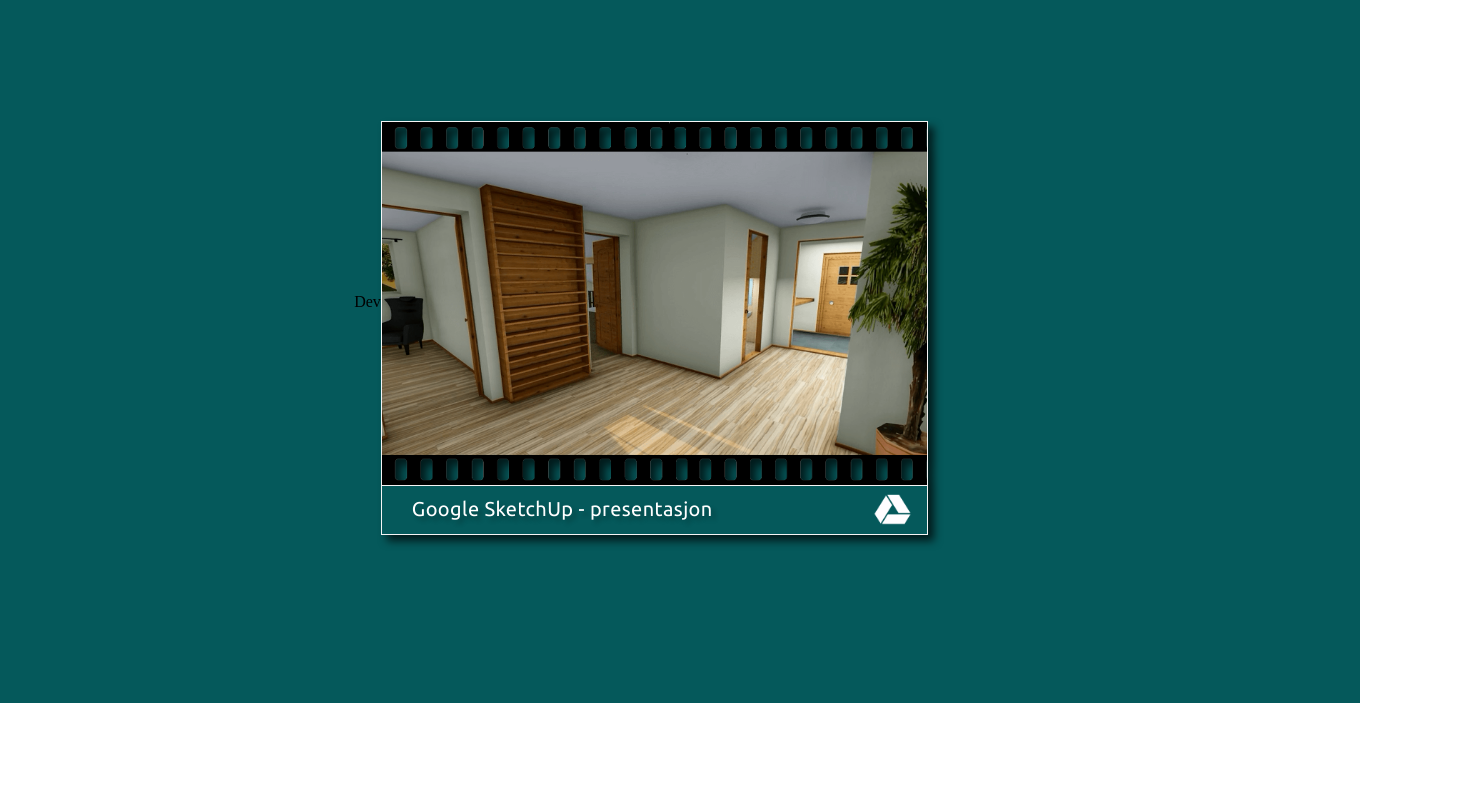
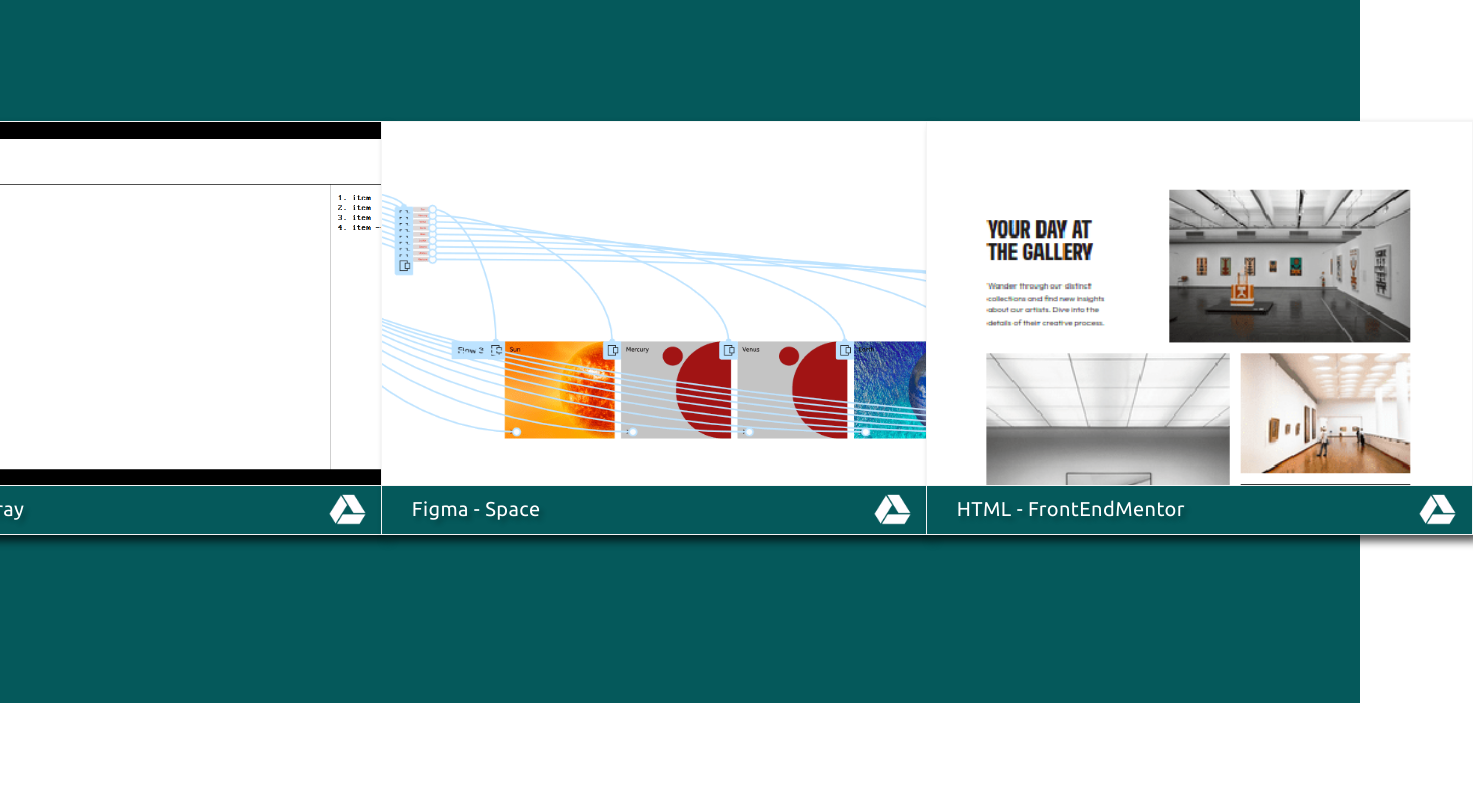
Before and after one commit to VoltG3/react_portfolio, a React (Create React App) app: page / in a window 1280 px wide. Shown: the part 1100-1900 px from the top of the page, 1473 px wide, since content can reach past the window. Built offline with nearby package versions, Linux system fonts and the light colour scheme.

Commit message:
[ UPDATE ] - linkframe props part 2

```diff
--- a/src/components/LinkFrameProps.js
+++ b/src/components/LinkFrameProps.js
@@ -35,14 +35,14 @@ const StyledLinkFrame = styled.div`
   }
 `
 
-export default function LinkFrameProps() {
+export default function LinkFrameProps(props) {
     return (
         <StyledLinkFrameContainer>
-            <img className="cover" src={ img_designSketcUp }  alt="img" />
+            <img className="cover" src={ props.img }  alt="img" />
 
             <StyledLinkFrame>
                 <p className="linkFrame-textline-light">
-                    Google SketchUp - presentasjon
+                    { props.header}
                 </p>
 
                 <img className="iconBtn" src={ IconGoogleDriver }  alt="icon" />
--- a/src/sections/Dev.js
+++ b/src/sections/Dev.js
@@ -1,11 +1,28 @@
 import { StyledSectionDevContainer } from './Dev.style'
 import LinkFrameProps from '../components/LinkFrameProps'
+
+import dev_js_array from '../img/covers/dev_js_array.png'
+import dev_figma_space from '../img/covers/dev_figma_space.png'
+import dev_html_frontendmentor from '../img/covers/dev_html_frontendmentor_modern_art_gallery.png'
 
 export default function Dev() {
     return (
         <StyledSectionDevContainer>
             <p>Dev</p>
-            <LinkFrameProps />
+            <LinkFrameProps
+                img={ dev_js_array }
+                header={"Vanilla JS - Array"}
+            />
+
+            <LinkFrameProps
+                img={ dev_figma_space }
+                header={"Figma - Space"}
+            />
+
+            <LinkFrameProps
+                img={ dev_html_frontendmentor }
+                header={"HTML - FrontEndMentor"}
+            />
         </StyledSectionDevContainer>
     )
 }
```
